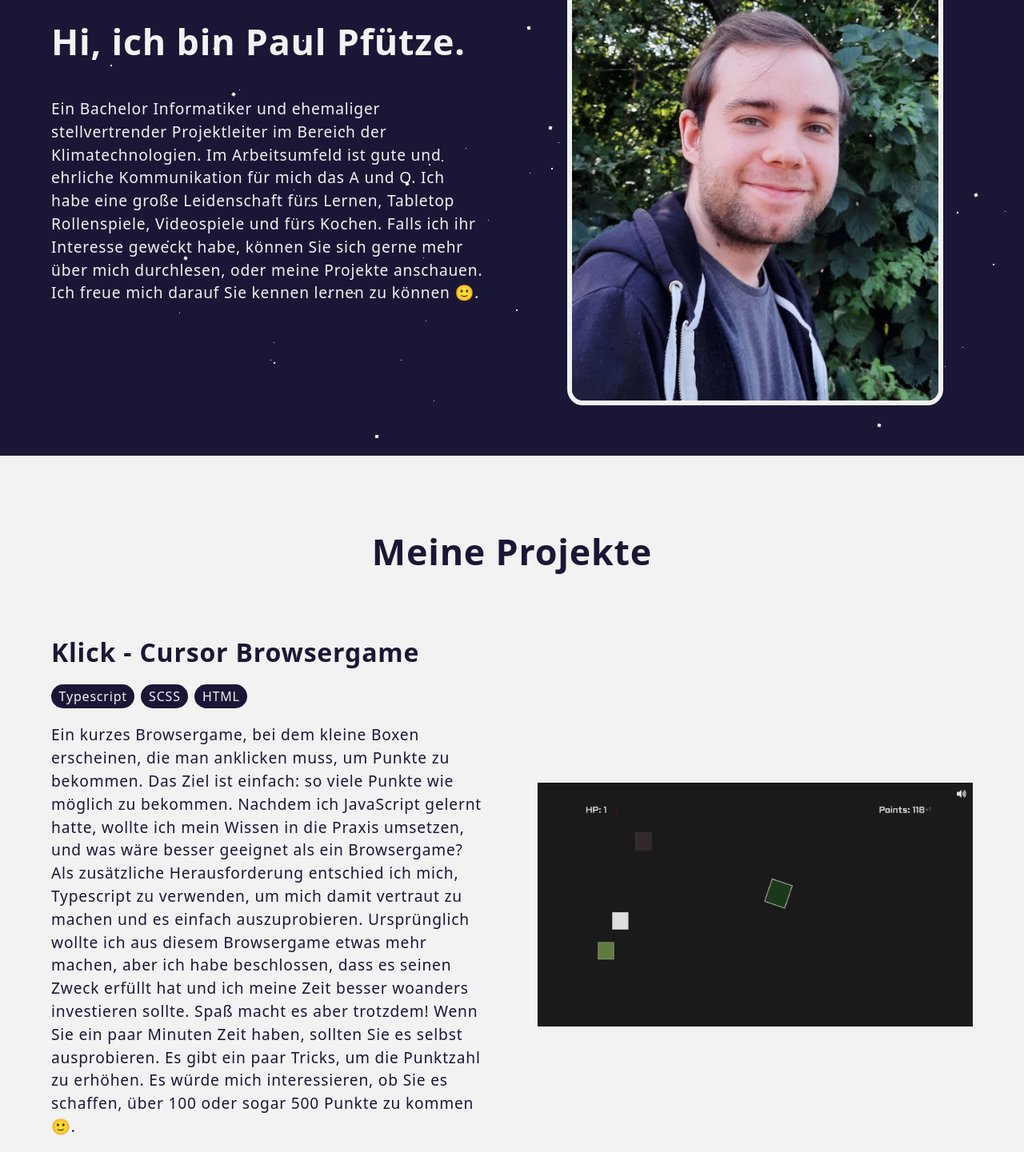
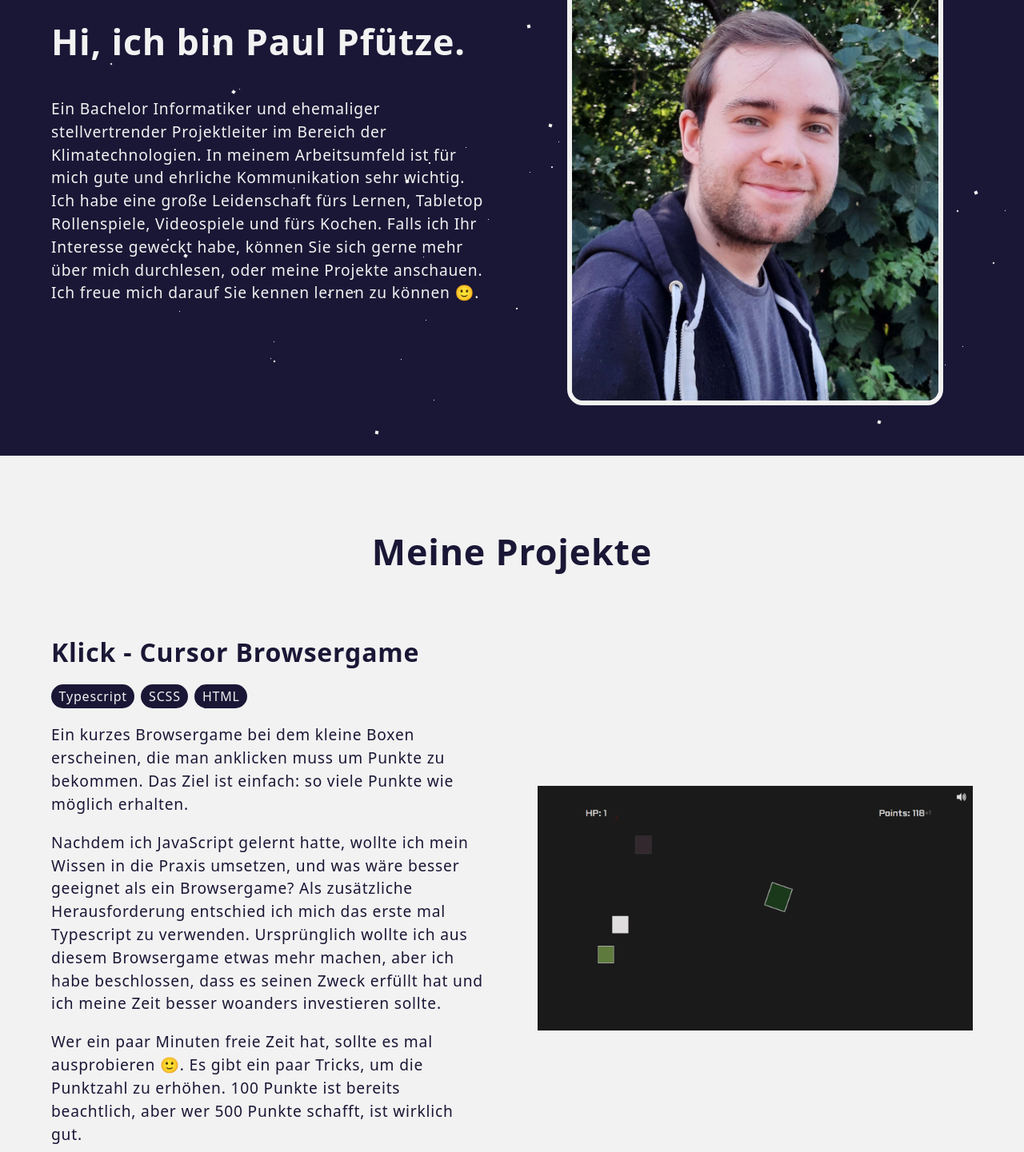
Before and after one commit to SutonToch/Portfolio, a React (Vite) app: page / in a window 1280 px wide. Shown: the part 240-1681 px from the top of the page at 80% size. Built offline with nearby package versions, Linux system fonts and the light colour scheme.

Commit message:
UPDATE hero and project text (tbf)
end of day progress

```diff
--- a/src/components/Projects.tsx
+++ b/src/components/Projects.tsx
@@ -25,7 +25,7 @@ export default function Projects(props:ProjectsProps) {
 
     const projectElements = props.text_data.projects.map((project) => {
         return(
-            <div className="project-container">
+            <article className="project-container">
                 <h2 className="project-title">{project.title}</h2>
                 <div className="stack-container">
                     {project.stack.map((x) => <div className="stack-element">{x}</div>)}
@@ -34,9 +34,11 @@ export default function Projects(props:ProjectsProps) {
                     {/* <img src={Projects_Icon} alt=""/> */}
                     <p>{props.text_data.btn_projects}</p>
                 </button>
-                <p className="project-short">{project.short}</p>
+                <div className="project-short">
+                    {project.short.map((paragraph) => <p>{paragraph}</p>)}
+                </div>
                 <img className="project-img" src={project.imgPath} alt=""/>
-            </div>
+            </article>
         )
     })
 
--- a/src/data/home_text.ts
+++ b/src/data/home_text.ts
@@ -2,7 +2,7 @@ export const home_text_data = {
     "de": {
         "hero": {
             "greeting_header": "Hi, ich bin Paul Pfütze.",
-            "greeting_content": "Ein Bachelor Informatiker und ehemaliger stellvertrender Projektleiter im Bereich der Klimatechnologien. Im Arbeitsumfeld ist gute und ehrliche Kommunikation für mich das A und O. Ich habe eine große Leidenschaft fürs Lernen, Tabletop Rollenspiele, Videospiele und fürs Kochen. Falls ich ihr Interesse geweckt habe, können Sie sich gerne mehr über mich durchlesen, oder meine Projekte anschauen. Ich freue mich darauf Sie kennen lernen zu können 🙂.",
+            "greeting_content": "Ein Bachelor Informatiker und ehemaliger stellvertrender Projektleiter im Bereich der Klimatechnologien. In meinem Arbeitsumfeld ist für mich gute und ehrliche Kommunikation sehr wichtig. Ich habe eine große Leidenschaft fürs Lernen, Tabletop Rollenspiele, Videospiele und fürs Kochen. Falls ich Ihr Interesse geweckt habe, können Sie sich gerne mehr über mich durchlesen, oder meine Projekte anschauen. Ich freue mich darauf Sie kennen lernen zu können 🙂.",
             "btn_about": "Über mich",
             "btn_contact": "Kontakt"
         },
@@ -16,7 +16,7 @@ export const home_text_data = {
     "en": {
         "hero": {
             "greeting_header": "Hi, I'm Paul Pfütze.",
-            "greeting_content": "A bachelor's degree in computer science and former deputy project manager in the field of air conditioning technologies. In my working environment, good communication is the be-all and end-all. I have a great passion for learning, tabletop role-playing games, video games and cooking. I look forward to getting to know you 🙂.",
+            "greeting_content": "A computer scientist with a bachelor's degree and former deputy project manager in the field of climate technologies. In my working environment, I highly rate good and honest communication. I have a great passion for learning, tabletop role-playing games, video games and cooking. If I have peaked your interest, feel free to read more about my background and projects. I am looking forward to meeting you 🙂.",
             "btn_about": "About me",
             "btn_contact": "Contact"
         },
--- a/src/data/projects_text.ts
+++ b/src/data/projects_text.ts
@@ -17,9 +17,9 @@ export const projects_text_data = {
                 ],
                 liveURL: "https://sutontoch.github.io/Klick/",
                 short: [
-                    "Ein kurzes Browsergame, bei dem kleine Boxen erscheinen, die man anklicken muss, um Punkte zu bekommen. Das Ziel ist einfach: so viele Punkte wie möglich zu bekommen. ",
-                    "Nachdem ich JavaScript gelernt hatte, wollte ich mein Wissen in die Praxis umsetzen, und was wäre besser geeignet als ein Browsergame? Als zusätzliche Herausforderung entschied ich mich, Typescript zu verwenden, um mich damit vertraut zu machen und es einfach auszuprobieren. Ursprünglich wollte ich aus diesem Browsergame etwas mehr machen, aber ich habe beschlossen, dass es seinen Zweck erfüllt hat und ich meine Zeit besser woanders investieren sollte. ",
-                    "Spaß macht es aber trotzdem! Wenn Sie ein paar Minuten Zeit haben, sollten Sie es selbst ausprobieren. Es gibt ein paar Tricks, um die Punktzahl zu erhöhen. Es würde mich interessieren, ob Sie es schaffen, über 100 oder sogar 500 Punkte zu kommen 🙂."
+                    "Ein kurzes Browsergame bei dem kleine Boxen erscheinen, die man anklicken muss um Punkte zu bekommen. Das Ziel ist einfach: so viele Punkte wie möglich erhalten.",
+                    "Nachdem ich JavaScript gelernt hatte, wollte ich mein Wissen in die Praxis umsetzen, und was wäre besser geeignet als ein Browsergame? Als zusätzliche Herausforderung entschied ich mich das erste mal Typescript zu verwenden. Ursprünglich wollte ich aus diesem Browsergame etwas mehr machen, aber ich habe beschlossen, dass es seinen Zweck erfüllt hat und ich meine Zeit besser woanders investieren sollte.",
+                    "Wer ein paar Minuten freie Zeit hat, sollte es mal ausprobieren 🙂. Es gibt ein paar Tricks, um die Punktzahl zu erhöhen. 100 Punkte ist bereits beachtlich, aber wer 500 Punkte schafft, ist wirklich gut."
                 ]
             },
             {
```
